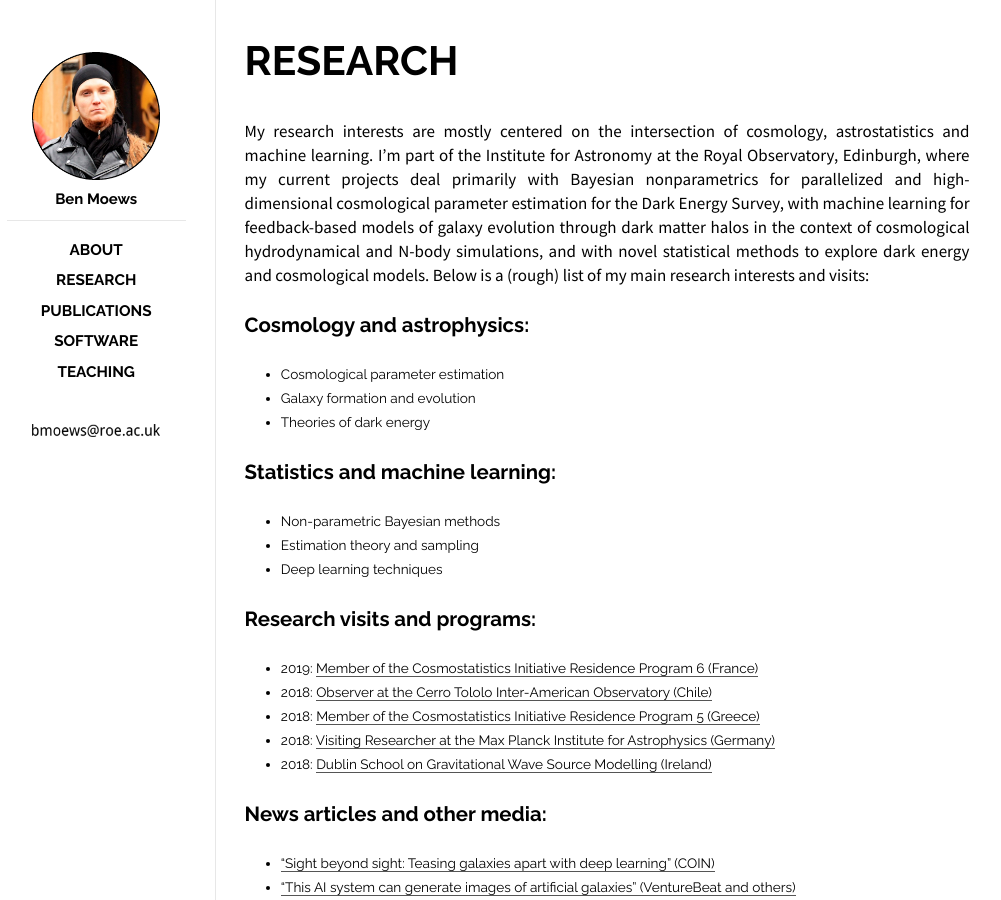
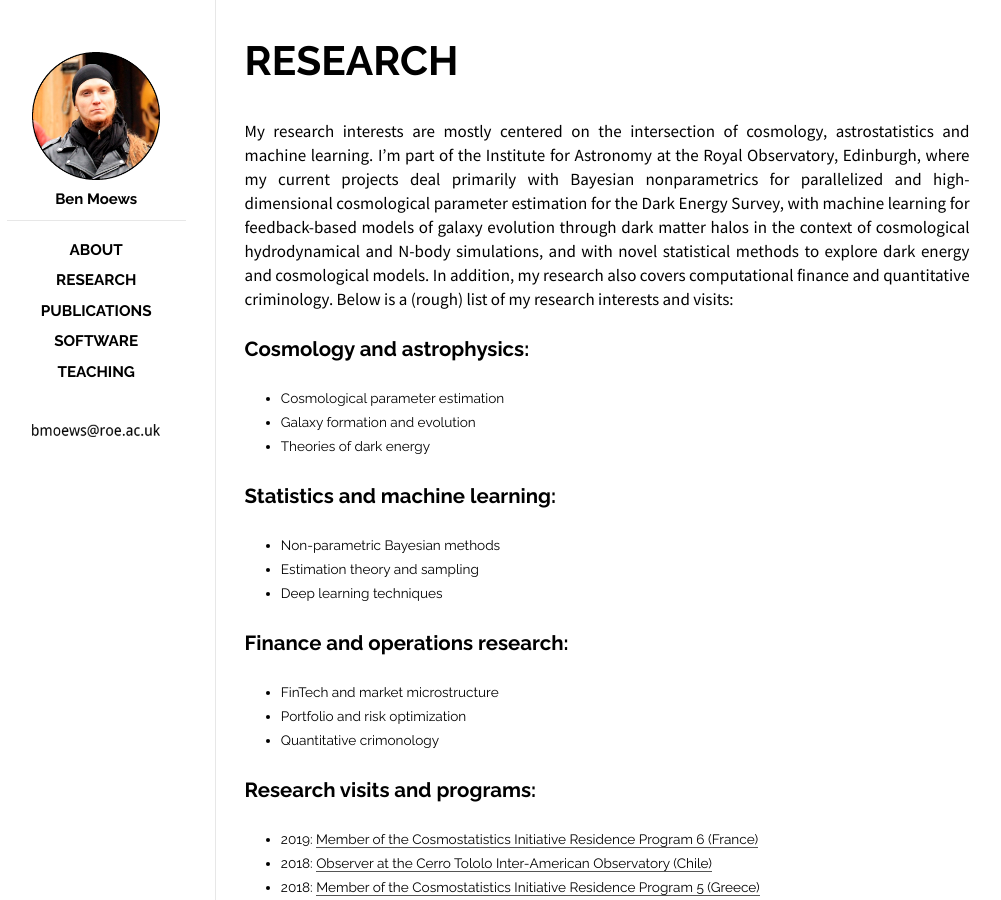
Before and after one commit to moews/moews.github.io, a Jekyll site: the page built from _posts/2017-03-26-research.md, in a window 1280 px wide. Shown: the whole page, without its empty margins (143-1144 px from the left). Built offline with Jekyll 4.4.1, drawn with Linux system fonts in a browser that asks for light colours.

Commit message:
Update 2017-03-26-research.md

```diff
--- a/_posts/2017-03-26-research.md
+++ b/_posts/2017-03-26-research.md
@@ -7,7 +7,7 @@ categories: posts
 ---
 
 <br>
-My research interests are mostly centered on the intersection of cosmology, astrostatistics and machine learning. I'm part of the Institute for Astronomy at the Royal Observatory, Edinburgh, where my current projects deal primarily with Bayesian nonparametrics for parallelized and high-dimensional cosmological parameter estimation for the Dark Energy Survey, with machine learning for feedback-based models of galaxy evolution through dark matter halos in the context of cosmological hydrodynamical and N-body simulations, and with novel statistical methods to explore dark energy and cosmological models. Below is a (rough) list of my main research interests and visits:
+My research interests are mostly centered on the intersection of cosmology, astrostatistics and machine learning. I'm part of the Institute for Astronomy at the Royal Observatory, Edinburgh, where my current projects deal primarily with Bayesian nonparametrics for parallelized and high-dimensional cosmological parameter estimation for the Dark Energy Survey, with machine learning for feedback-based models of galaxy evolution through dark matter halos in the context of cosmological hydrodynamical and N-body simulations, and with novel statistical methods to explore dark energy and cosmological models. In addition, my research also covers computational finance and quantitative criminology. Below is a (rough) list of my research interests and visits:
 
 ## Cosmology and astrophysics:
 
@@ -21,6 +21,12 @@ My research interests are mostly centered on the intersection of cosmology, astr
 * Estimation theory and sampling
 * Deep learning techniques
 
+## Finance and operations research:
+
+* FinTech and market microstructure
+* Portfolio and risk optimization
+* Quantitative crimonology
+
 
 ## Research visits and programs:
 
@@ -30,11 +36,4 @@ My research interests are mostly centered on the intersection of cosmology, astr
 * 2018: [Visiting Researcher at the Max Planck Institute for Astrophysics (Germany)](https://www.mpa-garching.mpg.de)
 * 2018: [Dublin School on Gravitational Wave Source Modelling (Ireland)](https://maths.ucd.ie/dsgwsm)
 
-## News articles and other media:
-
-* ["Sight beyond sight: Teasing galaxies apart with deep learning" (COIN)](https://cosmostatistics-initiative.org/deblending/)
-* ["This AI system can generate images of artificial galaxies" (VentureBeat and others)](https://venturebeat.com/2018/11/08/this-ai-system-can-generate-images-of-artificial-galaxies)
-* ["Fear of the dark: Caveats of using supernovae to probe the nature of dark energy" (COIN)](https://cosmostatistics-initiative.org/sncosmo/)
-* ["Now you see me: COIN extends the OC census in the solar neighborhood with Gaia DR2" (COIN)](https://cosmostatistics-initiative.org/coin-gaia_ocs/)
-
 <br>
```
